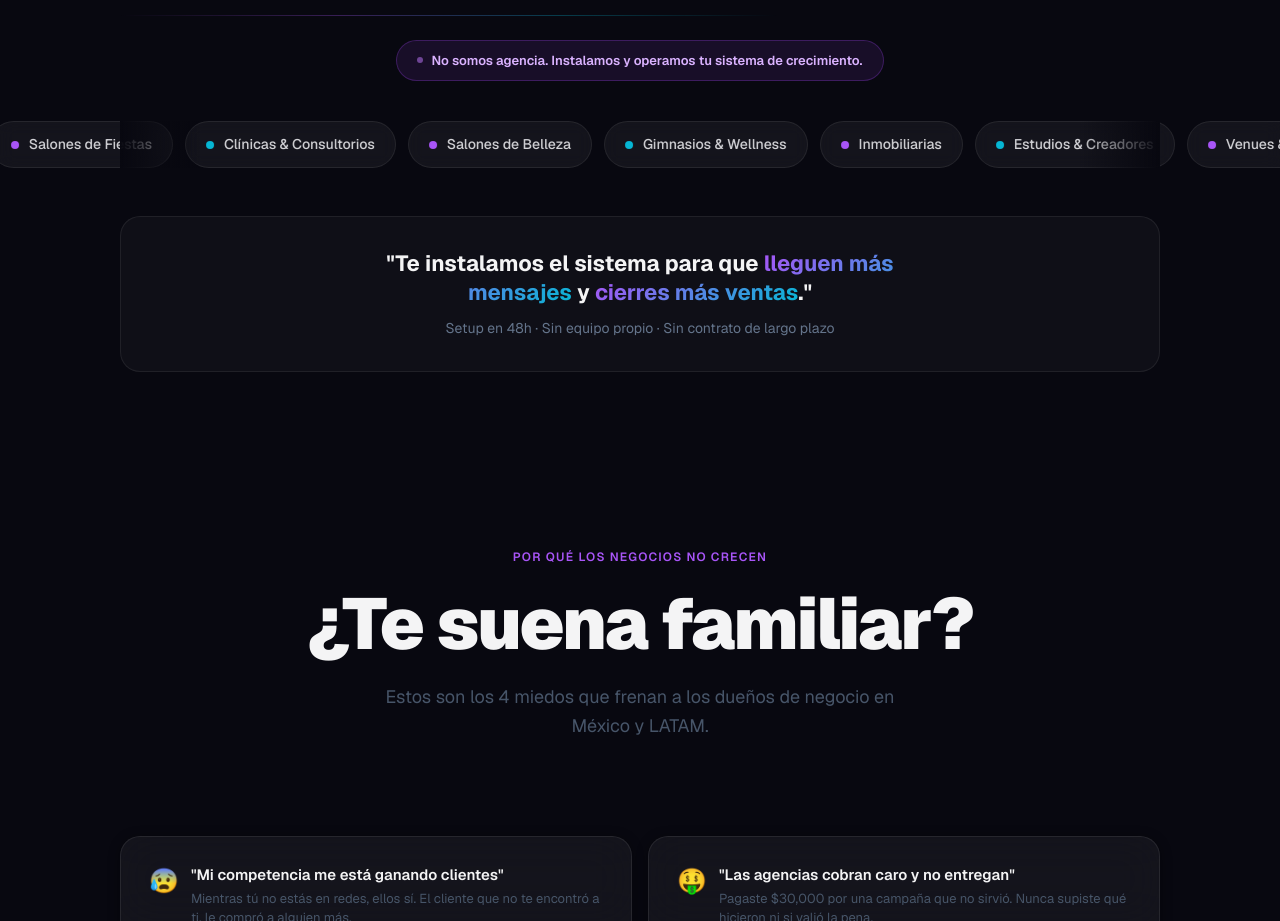
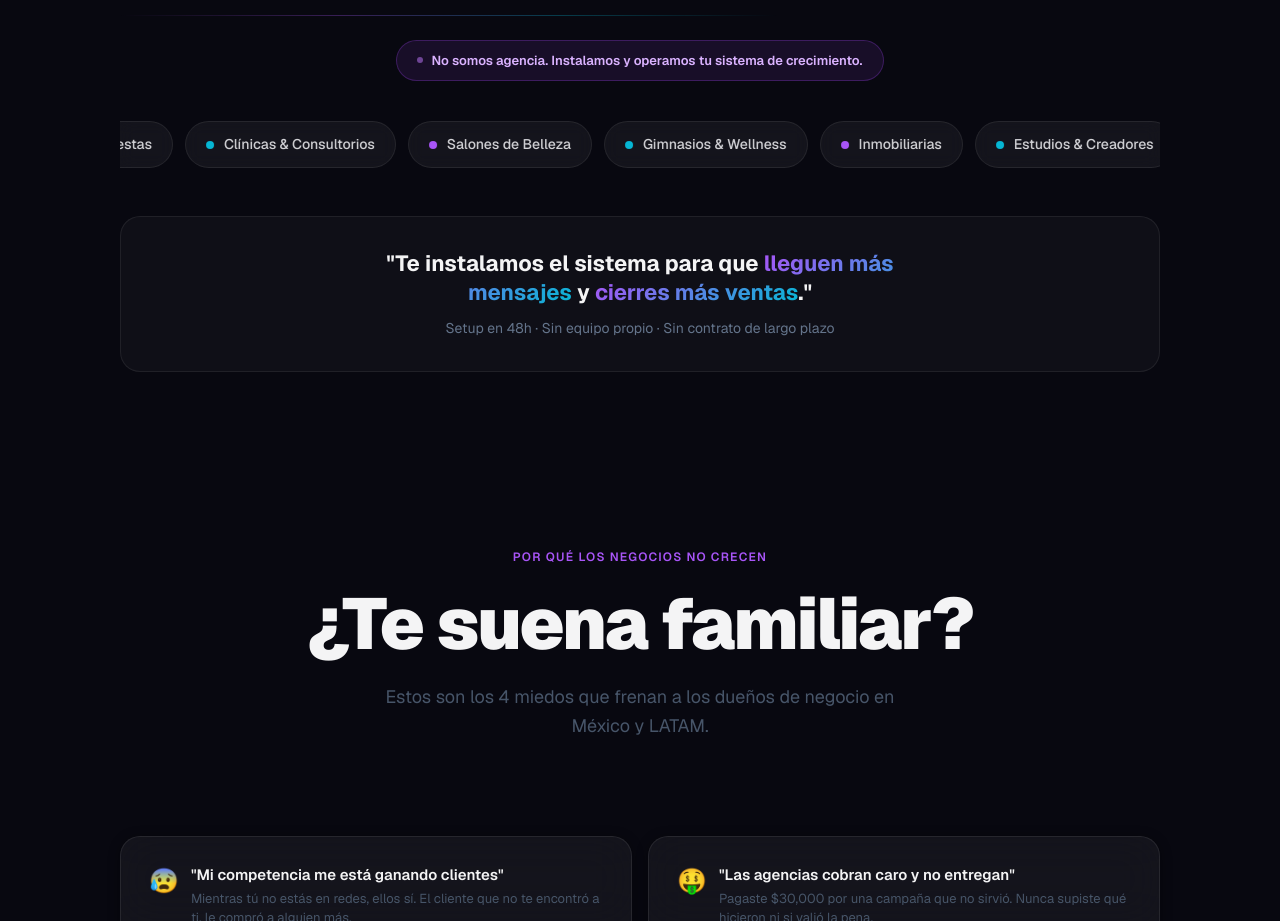
Before and after one commit to carlospemz/luno-growth-web, a Next.js app: page / in a window 1280 px wide. Shown: the part 960-1881 px from the top of the page. Built offline with nearby package versions, Linux system fonts and the light colour scheme.

Commit message:
Remove broken fade overlays from ForWhom carousel

```diff
--- a/src/components/sections/ForWhom.tsx
+++ b/src/components/sections/ForWhom.tsx
@@ -48,11 +48,7 @@ export default function ForWhom() {
       </motion.div>
 
       {/* Infinite scroll strip */}
-      <div className="relative">
-        {/* Fade edges */}
-        <div className="pointer-events-none absolute inset-y-0 left-0 z-10 w-20" style={{background:"linear-gradient(to right, #080810 0%, transparent 100%)"}} />
-        <div className="pointer-events-none absolute inset-y-0 right-0 z-10 w-20" style={{background:"linear-gradient(to left, #080810 0%, transparent 100%)"}} />
-
+      <div className="relative overflow-hidden">
         <motion.div
           animate={{ x: ["0%", "-50%"] }}
           transition={{ duration: 28, ease: "linear", repeat: Infinity }}
```
